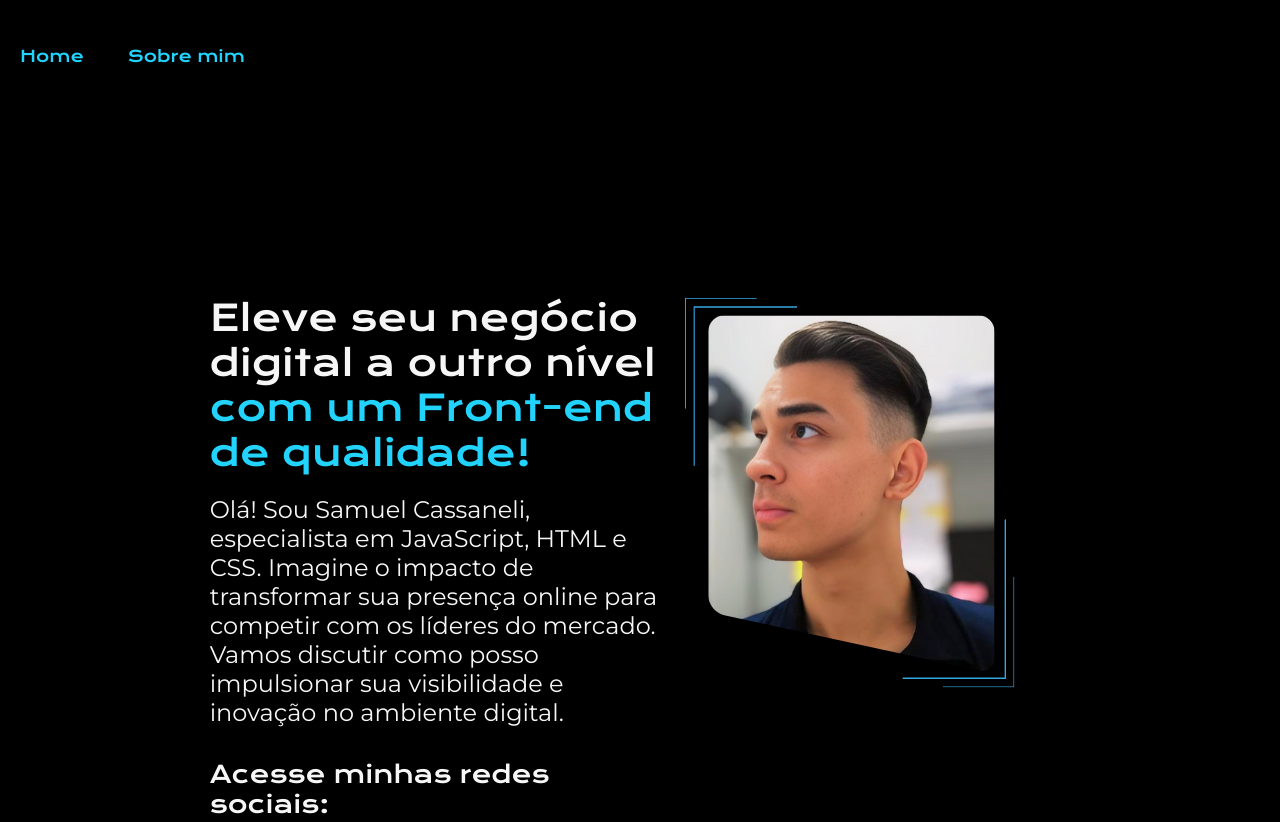
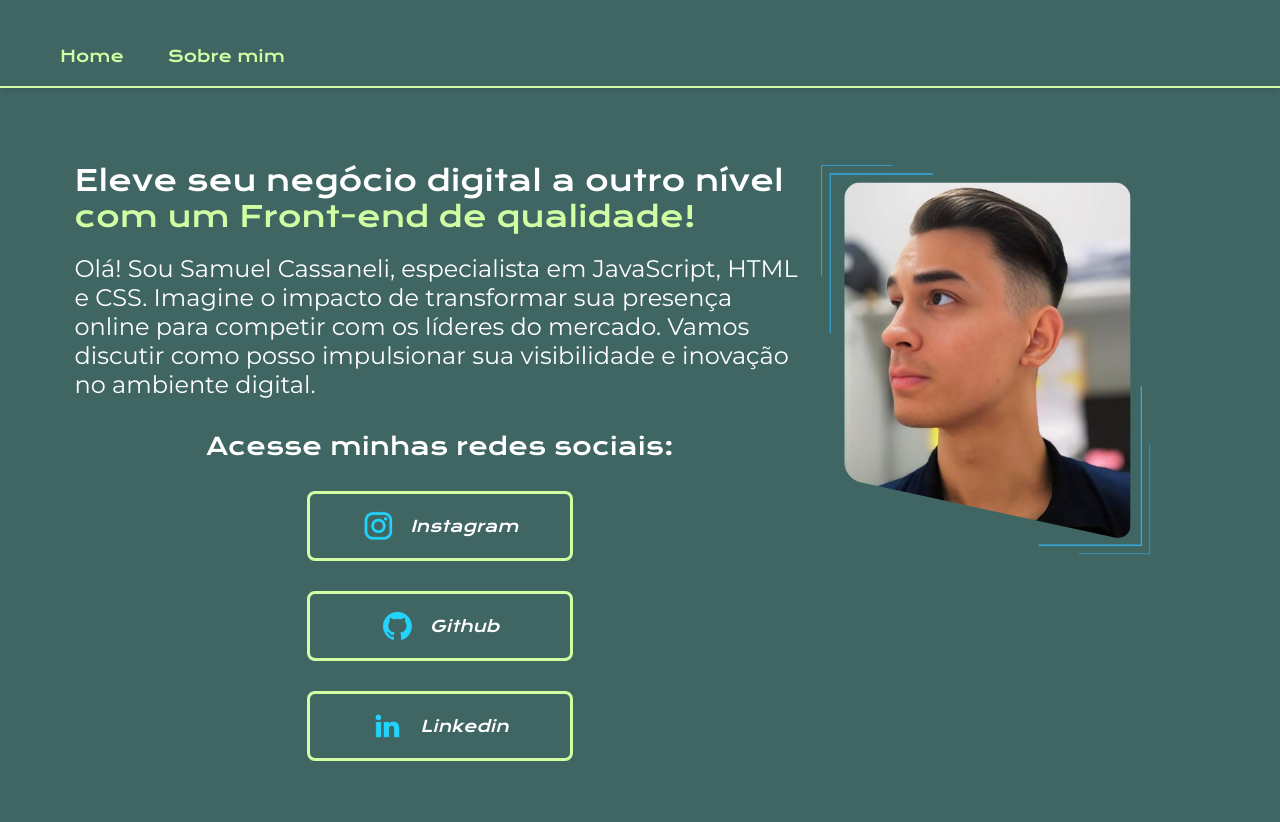
Before and after one commit to samuelcassaneli/portifolio, a plain HTML site: page index.html in a window 1280 px wide. Shown: the top 822 px of the page. Drawn offline with nearby package versions, Linux system fonts and the light colour scheme.

Commit message:
Add files via upload

```diff
--- a/style.css
+++ b/style.css
@@ -11,35 +11,43 @@
     0%, 100% {
         transform: translateY(0);
     }
-    10% {
+    40% {
         transform: translateY(-20px);
     }
 }
+:root{
+    --primaria: #406664;
+    --secundaria:#ffffff;
+    --terciaria:#D2FEA3;
+    --cor-quartenaria: #353E3E;
+    --cor-hover: #D2FEA3;
+    --fonte-principal: "Krona one", sans-serif;
+    --fonte-secundaria: "Montserrat", sans-serif;
+}
 body{
-    background-color:black;
-
+    background-color: var(--primaria);
     box-sizing: border-box;
 }
 h1{
-    color: #F6F6F6;
+    color: var(--secundaria);
     font-family: "Krona One", sans-serif;
     font-weight: 400;
     font-style: normal;
 }
 p{
-    color: #F6F6F6;
+    color: var(--secundaria);
     font-family: "Krona One", sans-serif;
     font-weight: 400;
     font-style: normal;
 }
 a{
-    color: #F6F6F6;
-    font-family: "Krona One", sans-serif;
+    color: var(--secundaria);
+    font-family: var(--fonte-principal);
     font-weight: 400;
     font-style: normal;
 }
 .titulo-destaque{
-    color: #22D4FD;
+    color: var(--terciaria);
     font-family: "Krona One", sans-serif;
     font-weight: 400;
     font-style: normal;
@@ -49,7 +57,7 @@ a{
     margin: 0;
 }
 .principal{
-    padding: 9%;
+    padding: 3%;
     display: flex;
     align-items: center;
     justify-content: space-between;
@@ -58,15 +66,15 @@ a{
     display: flex;
     flex-direction: row;
     justify-content: space-between;
-    padding: 9%;
+    padding: 3%;
     align-items: start;
 
 }
 .principal__conteudo__titulo{
-    font-size: 36px;
+    font-size: 1.8rem;
 }
 .principal__conteudo__paragrafo{
-    font-size: 24px;
+    font-size: 1.5rem;
     font-family: "Montserrat", sans-serif;
     font-optical-sizing: auto;
     font-weight: 400;
@@ -78,14 +86,14 @@ a{
     max-width: 100%;
     height: auto;
     animation: float 5s ease-in-out infinite;
-    color: #F6F6F6;
+    color: var(--secundaria);
     margin-top: 0;
 }
 .imagem_principal2{
     max-width: 100%;
     height: auto;
-    animation: float2 2s ease-in-out infinite;
-    color: #F6F6F6;
+    animation: float2 5s ease-in-out infinite;
+    color: var(--secundaria);
     margin-top: 0;
 }
 
@@ -98,7 +106,7 @@ a{
 }
 .subtitulo{
     font-family: 'krona one', sans-serif;
-    font-size: 24px;
+    font-size: 1.5rem;
 }
 .principal__links__link{
     display: flex;
@@ -114,50 +122,55 @@ a{
     text-decoration: none;
     color: rgb(255, 255, 255);
     padding: 16px 20px;
-    transition: background-color 0.8s ease;
+    transition: background-color 0.3s ease;
     font-style:oblique;
-    border-color: #22D4FD;
+    border-color: var(--terciaria);
     border-style: solid;
     flex: 1;
-    width: 185px;
+    width: 30%;
 
 
 }
 .principal__links__link:hover{
-    background-color: #272727;
-    color: rgb(255, 255, 255);
-    width: 200px;
+    background-color: var(--cor-hover);
+    color: var(--primaria);
+    width: 35%;
     height: auto;
 }
 .rodape{
-    color: black;
-    background-color: #22D4FD;
+    color: var(--primaria);
+    background-color: var(--terciaria);
     padding: 24px;
     text-align: center;
 }
 .cabecalho_links{
     text-decoration: none;
-    color: #22D4FD;
+    color: var(--terciaria);
     padding: 20px;
     transition: transform 0.3s ease;
     display: inline-block;
 }
 .cabecalho_links:hover{
     transform: scale(1.1);
+    color: var(--secundaria);
 
 }
 .cabecalho{
-    color: #22D4FD;
+    color: var(--terciaria);
     padding-top: 2%;
+    padding-left: 40px;
+    border-bottom: 2px solid var(--terciaria);
+    box-shadow: 0 4px 6px -1px rgba(0, 0, 0, 0.1);
+
 }
 .principal__conteudo__paragrafo1{
-    font-size: 15px;
+    font-size: 0.9rem;
     text-align: justify;
     font-family: "roboto", sans-serif;
     font-weight: bold;
 }
 .titulo-destaque1{
-    color: #22D4FD;
+    color: var(--terciaria);
     font-family: "roboto", sans-serif;
     font-weight: 400;
     font:bold;
@@ -185,7 +198,7 @@ a{
         max-width: 100%;
         height: auto;
         animation: float2 2s ease-in-out infinite;
-        color: #F6F6F6;
+        color: var(--secundaria);
         margin-top: 20px;
         padding-top: 10px;
     }
@@ -215,7 +228,7 @@ a{
         max-width: 100%;
         height: auto;
         animation: float2 2s ease-in-out infinite;
-        color: #F6F6F6;
+        color: var(--secundaria);
         margin-top: 20px;
         padding-top: 10px;
     }
@@ -224,11 +237,12 @@ a{
 @media (max-width: 480px) {
     .principal {
         margin: 2%;
+        flex-direction: row;
     }
     .principal__conteudo__titulo {
-        font-size: 28px;
+        font-size: 20px;
     }
     .principal__conteudo__paragrafo {
-        font-size: 18px;
+        font-size: 15px;
     }
 }
```
Also changed, not shown: about.html (+1 -1 lines).
